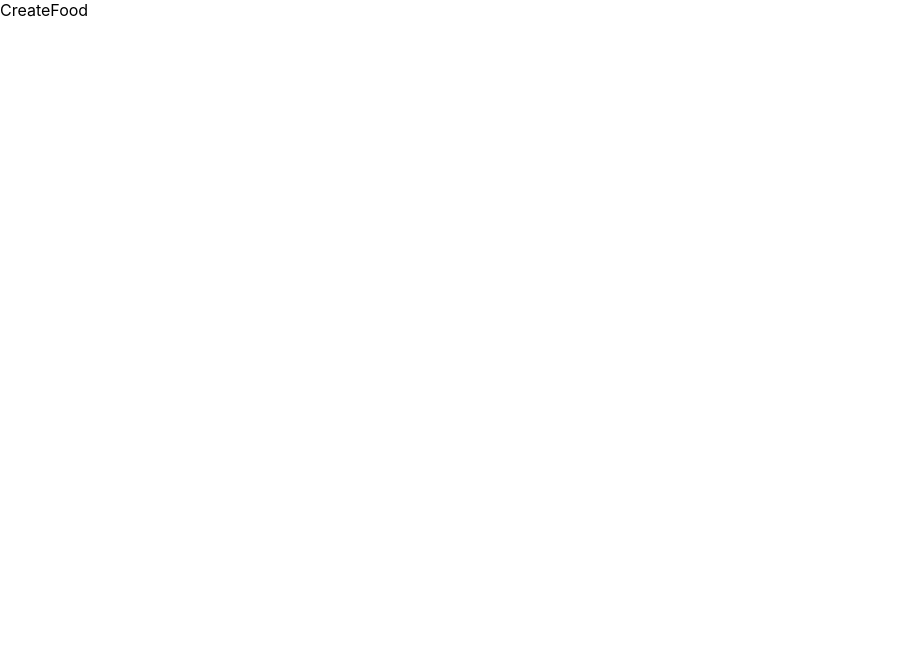
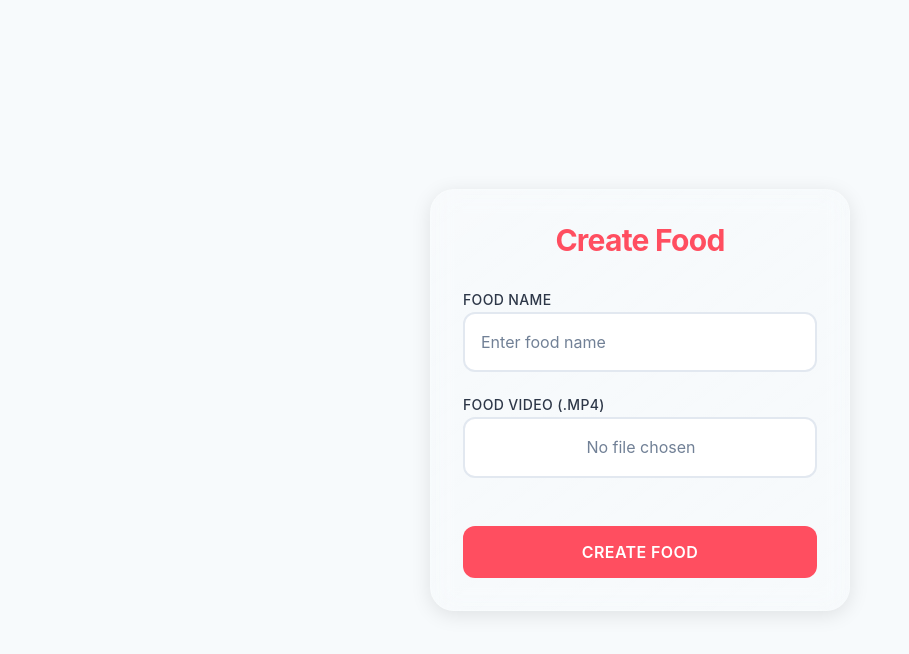
Before and after one commit to arbazzkhann/Zomato-MERN-Project, a React app in the folder frontend/: page /create-food in a window 1280 px wide. Shown: the top 654 px of the page, without its empty margins (0-909 px from the left). Built offline with nearby package versions, Linux system fonts and the light colour scheme; the HTML template or start-up script is replaced by a standard one.

Commit message:
creating first view of "create food"

```diff
--- /dev/null
+++ b/frontend/src/pages/food-partner/CreateFood.css
@@ -0,0 +1,282 @@
+:root {
+  --font-primary: -apple-system, BlinkMacSystemFont, 'Segoe UI', Roboto, 'Inter', 'SF Pro Display', system-ui, sans-serif;
+  --font-display: 'SF Pro Display', -apple-system, BlinkMacSystemFont, 'Segoe UI', Roboto, system-ui, sans-serif;
+
+  --font-weight-normal: 400;
+  --font-weight-medium: 500;
+  --font-weight-semibold: 600;
+  --font-weight-bold: 700;
+
+  --font-size-xs: 0.75rem;
+  --font-size-sm: 0.875rem;
+  --font-size-base: 1rem;
+  --font-size-lg: 1.125rem;
+  --font-size-xl: 1.25rem;
+  --font-size-2xl: 1.5rem;
+  --font-size-3xl: 1.875rem;
+
+  --line-height-tight: 1.25;
+  --line-height-normal: 1.5;
+  --line-height-relaxed: 1.75;
+
+  --primary-color: #FF4E60;
+  --primary-hover: #FF3545;
+  --secondary-color: #2D3748;
+  --background-light: #F7FAFC;
+  --background-dark: #1A202C;
+  --card-light: #FFFFFF;
+  --card-dark: #2D3748;
+  --text-light: #2D3748;
+  --text-dark: #F7FAFC;
+  --text-muted-light: #718096;
+  --text-muted-dark: #A0AEC0;
+  --input-background-light: #FFFFFF;
+  --input-background-dark: #2D3748;
+  --border-color-light: #E2E8F0;
+  --border-color-dark: #4A5568;
+  --shadow-color-light: rgba(0, 0, 0, 0.1);
+  --shadow-color-dark: rgba(0, 0, 0, 0.25);
+
+  --spacing-xs: 0.25rem;
+  --spacing-sm: 0.5rem;
+  --spacing-md: 1rem;
+  --spacing-lg: 1.5rem;
+  --spacing-xl: 2rem;
+
+  --border-radius-sm: 8px;
+  --border-radius-md: 12px;
+  --border-radius-lg: 16px;
+  --border-radius-xl: 24px;
+
+  --letter-spacing-tight: -0.025em;
+  --letter-spacing-normal: 0;
+  --letter-spacing-wide: 0.025em;
+}
+
+body {
+  font-family: var(--font-primary);
+  -webkit-font-smoothing: antialiased;
+  -moz-osx-font-smoothing: grayscale;
+}
+
+.auth-container {
+  display: flex;
+  justify-content: center;
+  align-items: center;
+  min-height: 100vh;
+  background-color: var(--background-light);
+  padding: var(--spacing-md);
+  transition: background-color 0.3s ease;
+  font-family: var(--font-primary);
+}
+
+/* Glassmorphism card */
+.auth-form {
+  background: linear-gradient(
+    145deg,
+    rgba(255, 255, 255, 0.12) 0%,
+    rgba(255, 255, 255, 0.02) 100%
+  );
+  border-radius: var(--border-radius-xl);
+  box-shadow: 0 4px 20px var(--shadow-color-light);
+  width: 100%;
+  max-width: 420px;
+  transition: all 0.3s ease;
+  backdrop-filter: blur(14px);
+  -webkit-backdrop-filter: blur(14px);
+  border: 1px solid rgba(255, 255, 255, 0.18);
+  padding: var(--spacing-xl);
+}
+
+.auth-title {
+  color: var(--primary-color);
+  text-align: center;
+  margin-bottom: var(--spacing-xl);
+  font-family: var(--font-display);
+  font-size: var(--font-size-3xl);
+  font-weight: var(--font-weight-bold);
+  letter-spacing: var(--letter-spacing-tight);
+  line-height: var(--line-height-tight);
+}
+
+.form-group {
+  margin-bottom: var(--spacing-lg);
+  position: relative;
+  animation: fadeInUp 0.5s ease forwards;
+  opacity: 0;
+  transform: translateY(10px);
+}
+
+.form-group:nth-child(1) { animation-delay: 0.1s; }
+.form-group:nth-child(2) { animation-delay: 0.2s; }
+
+.form-label {
+  display: block;
+  margin-bottom: var(--spacing-xs);
+  color: var(--text-light);
+  font-weight: var(--font-weight-medium);
+  font-size: var(--font-size-sm);
+  letter-spacing: var(--letter-spacing-wide);
+  transition: color 0.3s ease;
+  text-transform: uppercase;
+}
+
+.form-input {
+  width: 100%;
+  padding: var(--spacing-md);
+  border: 2px solid var(--border-color-light);
+  border-radius: var(--border-radius-md);
+  background-color: var(--input-background-light);
+  font-size: var(--font-size-base);
+  font-family: var(--font-primary);
+  font-weight: var(--font-weight-normal);
+  line-height: var(--line-height-normal);
+  transition: all 0.3s ease;
+}
+
+.form-input:focus {
+  outline: none;
+  border-color: var(--primary-color);
+  box-shadow: 0 0 0 3px rgba(255, 78, 96, 0.1);
+  transform: scale(1.01);
+}
+
+.form-input::placeholder {
+  color: var(--text-muted-light);
+  font-weight: var(--font-weight-normal);
+  font-size: var(--font-size-base);
+}
+
+/* Custom file input wrapper */
+.file-input-wrapper {
+  position: relative;
+}
+
+.file-input::-webkit-file-upload-button {
+  visibility: hidden;
+}
+
+.file-input::file-selector-button {
+  visibility: hidden;
+}
+
+/* Simulate button look using padding and background */
+.file-input {
+  cursor: pointer;
+  color: var(--text-muted-light);
+}
+
+/* Submit button */
+.auth-button {
+  width: 100%;
+  padding: var(--spacing-md);
+  background-color: var(--primary-color);
+  color: white;
+  border: none;
+  border-radius: var(--border-radius-md);
+  font-size: var(--font-size-base);
+  font-weight: var(--font-weight-semibold);
+  font-family: var(--font-primary);
+  letter-spacing: var(--letter-spacing-wide);
+  cursor: pointer;
+  transition: all 0.3s ease;
+  margin-top: var(--spacing-lg);
+  position: relative;
+  overflow: hidden;
+  text-transform: uppercase;
+}
+
+.auth-button:hover {
+  background-color: var(--primary-hover);
+  transform: translateY(-1px);
+  box-shadow: 0 4px 12px rgba(255, 78, 96, 0.2);
+}
+
+.auth-button:active {
+  transform: translateY(0);
+}
+
+/* Animation keyframes */
+@keyframes fadeInUp {
+  to {
+    opacity: 1;
+    transform: translateY(0);
+  }
+}
+
+/* Dark mode */
+@media (prefers-color-scheme: dark) {
+  .auth-container {
+    background-color: var(--background-dark);
+  }
+
+  .auth-form {
+    background: linear-gradient(
+      145deg,
+      rgba(45, 55, 72, 0.8) 0%,
+      rgba(26, 32, 44, 0.9) 100%
+    );
+    box-shadow: 0 4px 20px var(--shadow-color-dark);
+    border-color: rgba(255, 255, 255, 0.08);
+  }
+
+  .form-label {
+    color: var(--text-dark);
+  }
+
+  .form-input {
+    background-color: var(--input-background-dark);
+    border-color: var(--border-color-dark);
+    color: var(--text-dark);
+  }
+
+  .form-input::placeholder {
+    color: var(--text-muted-dark);
+  }
+
+  .form-input:focus {
+    box-shadow: 0 0 0 3px rgba(255, 78, 96, 0.2);
+  }
+}
+
+/* Mobile */
+@media screen and (max-width: 480px) {
+  .auth-form {
+    padding: var(--spacing-lg);
+  }
+
+  .auth-title {
+    font-size: var(--font-size-2xl);
+  }
+}
+
+/* Preview section */
+.video-preview-wrapper {
+  margin-top: var(--spacing-md);
+  border-radius: var(--border-radius-md);
+  overflow: hidden;
+  background: rgba(0, 0, 0, 0.04);
+  padding: var(--spacing-sm);
+}
+
+.video-preview-label {
+  margin-bottom: var(--spacing-xs);
+  font-size: var(--font-size-sm);
+  color: var(--text-muted-light);
+  text-transform: uppercase;
+  letter-spacing: var(--letter-spacing-wide);
+}
+
+.video-preview {
+  width: 100%;
+  max-height: 260px;
+  border-radius: var(--border-radius-md);
+  outline: none;
+}
+
+/* Dark mode tweak for preview bg */
+@media (prefers-color-scheme: dark) {
+  .video-preview-wrapper {
+    background: rgba(255, 255, 255, 0.04);
+  }
+}
--- a/frontend/src/pages/food-partner/CreateFood.jsx
+++ b/frontend/src/pages/food-partner/CreateFood.jsx
@@ -1,9 +1,117 @@
-import React from 'react'
+import { useState } from 'react';
+import './CreateFood.css';
+import axios from 'axios';
+import { useNavigate } from 'react-router-dom';
 
 const CreateFood = () => {
+  const navigate = useNavigate();
+  const [videoFile, setVideoFile] = useState(null);      // store File
+  const [videoPreview, setVideoPreview] = useState(null); // store preview URL
+
+  const handleVideoChange = (e) => {
+    const file = e.target.files[0];
+    if (!file) return;
+
+    // only allow mp4 (optional, but recommended)
+    if (file.type !== 'video/mp4') {
+      alert('Please select an MP4 file');
+      e.target.value = '';
+      setVideoFile(null);
+      setVideoPreview(null);
+      return;
+    }
+
+    setVideoFile(file);
+    const url = URL.createObjectURL(file);   // blob preview URL
+    setVideoPreview(url);
+  };
+
+  const handleSubmit = async (e) => {
+    e.preventDefault();
+
+    const foodName = e.target.foodName.value;
+
+    if (!videoFile) {
+      alert('Please select a video first');
+      return;
+    }
+
+    const formData = new FormData();
+    formData.append('foodName', foodName);
+    formData.append('foodVideo', videoFile);
+
+    const response = await axios.post(
+      'http://localhost:3000/api/food/create',
+      formData,
+      {
+        withCredentials: true,
+        headers: {
+          'Content-Type': 'multipart/form-data',
+        },
+      }
+    );
+
+    console.log(response.data);
+
+    // free preview URL memory
+    if (videoPreview) {
+      URL.revokeObjectURL(videoPreview);
+    }
+
+    navigate('/');
+  };
+
   return (
-    <div>CreateFood</div>
-  )
-}
+    <div className="auth-container">
+      <div className="auth-form">
+        <h2 className="auth-title">Create Food</h2>
 
-export default CreateFood
+        <form method="post" onSubmit={handleSubmit} encType="multipart/form-data">
+          <div className="form-group">
+            <label htmlFor="foodName" className="form-label">Food Name</label>
+            <input
+              type="text"
+              id="foodName"
+              name="foodName"
+              className="form-input"
+              placeholder="Enter food name"
+              required
+            />
+          </div>
+
+          <div className="form-group">
+            <label htmlFor="foodVideo" className="form-label">Food Video (.mp4)</label>
+            <div className="file-input-wrapper">
+              <input
+                type="file"
+                id="foodVideo"
+                name="foodVideo"
+                accept="video/mp4"
+                className="form-input file-input"
+                onChange={handleVideoChange}
+                required
+              />
+            </div>
+          </div>
+
+          {videoPreview && (
+            <div className="video-preview-wrapper">
+              <p className="video-preview-label">Preview</p>
+              <video
+                className="video-preview"
+                src={videoPreview}
+                controls
+              />
+            </div>
+          )}
+
+          <button type="submit" className="auth-button">
+            Create Food
+          </button>
+        </form>
+      </div>
+    </div>
+  );
+};
+
+export default CreateFood;
```
